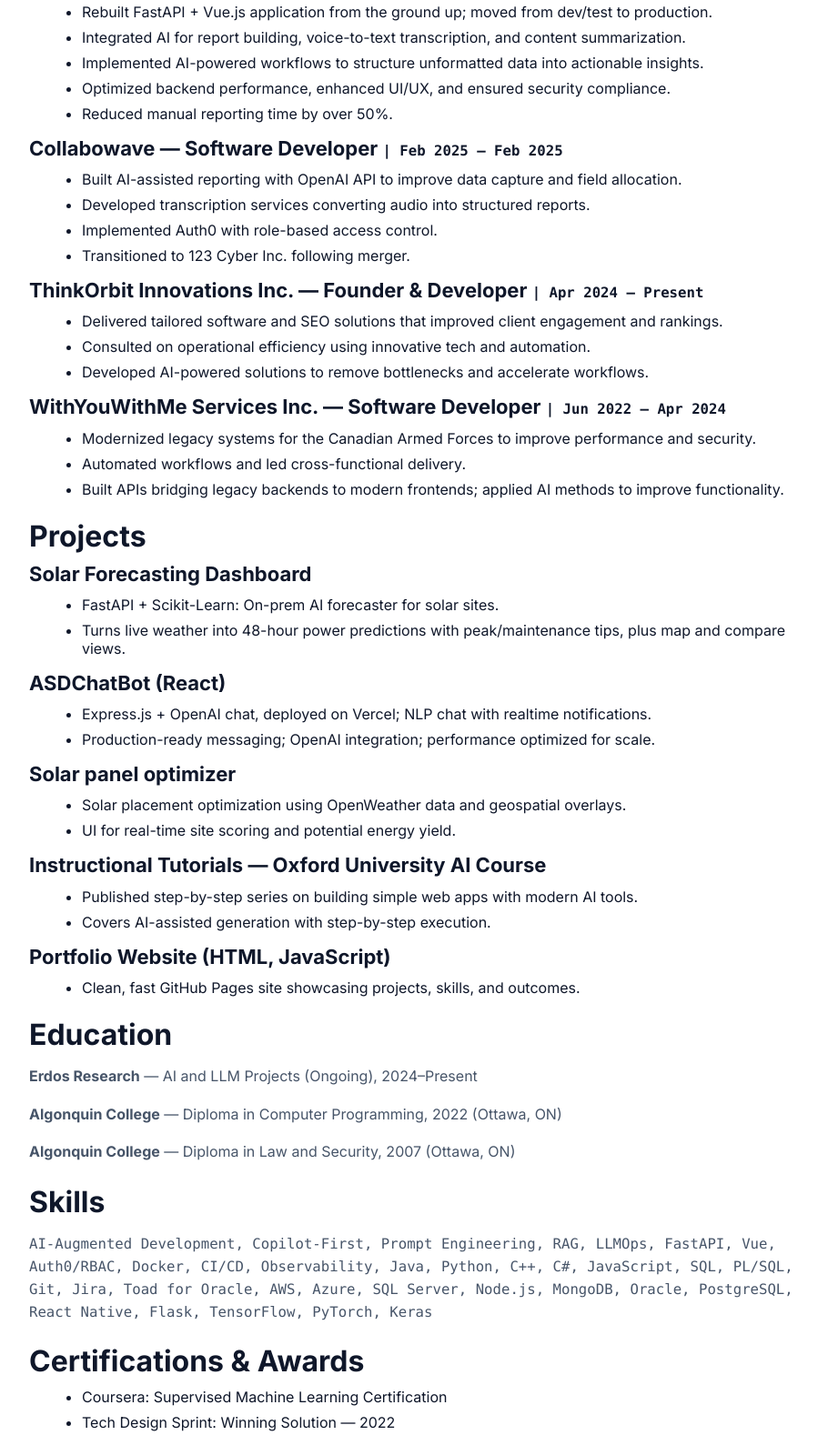
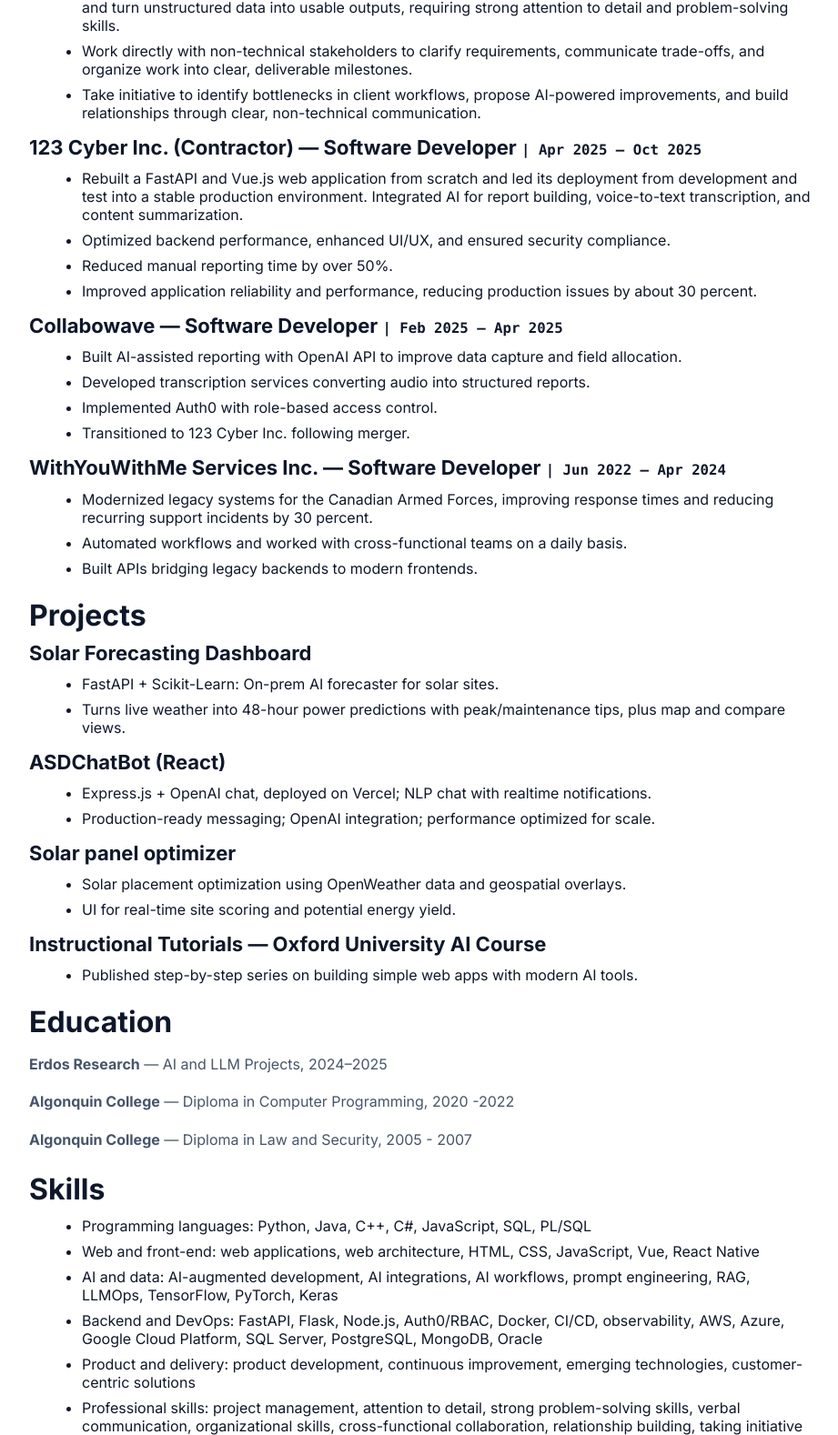
Before and after one commit to mcca0711/mccallum-portfolio, a plain HTML site: page resume.html in a window 1280 px wide. Shown: the part 721-2299 px from the top of the page at 91% size, without its empty margins (178-1099 px from the left). Drawn offline with Linux system fonts and the light colour scheme.

Commit message:
Updated resume

```diff
--- a/resume.html
+++ b/resume.html
@@ -29,7 +29,7 @@
   <div class="container resume">
     <header>
       <h1>Matt McCallum</h1>
-      <p class="mono">AI-Augmented Software Developer & Product Engineer · FastAPI · Vue · Auth0/RBAC · CI/CD · GenAI</p>
+      <p class="mono">AI Full-Stack Software Developer · FastAPI · Vue · Auth0/RBAC · CI/CD · GenAI</p>
       <div class="meta mono">
         Email: <a href="mailto:orbit9112@gmail.com">orbit9112@gmail.com</a> ·
         LinkedIn: <a href="https://www.linkedin.com/in/mcmatt42/" target="_blank" rel="noopener">https://www.linkedin.com/in/mcmatt42/</a>
@@ -42,22 +42,50 @@
 
     <section>
       <h2>Professional Summary</h2>
-      <p>Innovative and results-driven Software Developer & Technologist with over 3 years of experience designing, developing, and deploying cutting-edge applications. Skilled in AI-augmented development, integrating advanced machine learning models into practical solutions. Holds Secret Security Clearance, enabling contribution to high-security projects. Adept at building robust, scalable systems using FastAPI, Vue.js, and modern cloud technologies. Passionate about creating impactful digital products that leverage AI for efficiency, automation, and user experience.</p>
+      <p>Innovative, results-driven AI-Augmented Software Developer & Technologist with over 3 years of
+experience designing, developing, and deploying cutting-edge applications. Skilled in
+AI-augmented development, integrating advanced machine learning models into practical
+solutions. Holds Secret Security Clearance, enabling contribution to high-security projects. Adept
+at building robust, scalable systems using FastAPI, Vue.js, Auth0/RBAC, CI/CD, GenAI and
+modern cloud technologies. Focused on creating impactful digital products that leverage AI for
+efficiency, automation, and user experience.
+</p>
     </section>
 
     <section>
       <h2>Experience</h2>
 
-      <h3>123 Cyber Inc. (Contractor) — Software Developer <span class="mono">| Apr 2025 – Present</span></h3>
+      <h3>Freelance AI Full-Stack Software Developer <span class="mono">| Apr 2024 – Present</span></h3>
       <ul>
-        <li>Rebuilt FastAPI + Vue.js application from the ground up; moved from dev/test to production.</li>
-        <li>Integrated AI for report building, voice-to-text transcription, and content summarization.</li>
-        <li>Implemented AI-powered workflows to structure unformatted data into actionable insights.</li>
-        <li>Optimized backend performance, enhanced UI/UX, and ensured security compliance.</li>
-        <li>Reduced manual reporting time by over 50%.</li>
+        <li>Design and implement AI integrations and workflows that automate routine tasks,
+            streamline decisions, and turn unstructured data into usable outputs, requiring strong
+            attention to detail and problem-solving skills.
+        </li>
+        <li>Work directly with non-technical stakeholders to clarify requirements, communicate
+            trade-offs, and organize work into clear, deliverable milestones.
+        </li>
+        <li> Take initiative to identify bottlenecks in client workflows, propose AI-powered
+            improvements, and build relationships through clear, non-technical communication.
+        </li>
       </ul>
 
-      <h3>Collabowave — Software Developer <span class="mono">| Feb 2025 – Feb 2025</span></h3>
+      <h3>123 Cyber Inc. (Contractor) — Software Developer <span class="mono">| Apr 2025 – Oct 2025</span></h3>
+      <ul>
+        <li>Rebuilt a FastAPI and Vue.js web application from scratch and led its deployment
+            from development and test into a stable production environment.
+            Integrated AI for report building, voice-to-text transcription, and content
+            summarization.
+        </li>
+        <li>Optimized backend performance, enhanced UI/UX, and ensured security compliance.
+        </li>
+        <li>Reduced manual reporting time by over 50%.
+        </li>
+        <li>Improved application reliability and performance, reducing production issues by about
+            30 percent.
+        </li>
+      </ul>
+
+      <h3>Collabowave — Software Developer <span class="mono">| Feb 2025 – Apr 2025</span></h3>
       <ul>
         <li>Built AI-assisted reporting with OpenAI API to improve data capture and field allocation.</li>
         <li>Developed transcription services converting audio into structured reports.</li>
@@ -65,18 +93,15 @@
         <li>Transitioned to 123 Cyber Inc. following merger.</li>
       </ul>
 
-      <h3>ThinkOrbit Innovations Inc. — Founder & Developer <span class="mono">| Apr 2024 – Present</span></h3>
-      <ul>
-        <li>Delivered tailored software and SEO solutions that improved client engagement and rankings.</li>
-        <li>Consulted on operational efficiency using innovative tech and automation.</li>
-        <li>Developed AI-powered solutions to remove bottlenecks and accelerate workflows.</li>
-      </ul>
-
       <h3>WithYouWithMe Services Inc. — Software Developer <span class="mono">| Jun 2022 – Apr 2024</span></h3>
       <ul>
-        <li>Modernized legacy systems for the Canadian Armed Forces to improve performance and security.</li>
-        <li>Automated workflows and led cross-functional delivery.</li>
-        <li>Built APIs bridging legacy backends to modern frontends; applied AI methods to improve functionality.</li>
+        <li>Modernized legacy systems for the Canadian Armed Forces, improving response
+            times and reducing recurring support incidents by 30 percent.
+        </li>
+        <li>Automated workflows and worked with cross-functional teams on a daily basis.
+        </li>
+        <li>Built APIs bridging legacy backends to modern frontends.
+        </li>
       </ul>
     </section>
 
@@ -104,32 +129,43 @@
       <h3>Instructional Tutorials — Oxford University AI Course</h3>
       <ul>
         <li>Published step-by-step series on building simple web apps with modern AI tools.</li>
-        <li>Covers AI-assisted generation with step-by-step execution.</li>
-      </ul>
-
-      <h3>Portfolio Website (HTML, JavaScript)</h3>
-      <ul>
-        <li>Clean, fast GitHub Pages site showcasing projects, skills, and outcomes.</li>
       </ul>
     </section>
 
     <section>
       <h2>Education</h2>
-      <p><strong>Erdos Research</strong> — AI and LLM Projects (Ongoing), 2024–Present</p>
-      <p><strong>Algonquin College</strong> — Diploma in Computer Programming, 2022 (Ottawa, ON)</p>
-      <p><strong>Algonquin College</strong> — Diploma in Law and Security, 2007 (Ottawa, ON)</p>
+      <p><strong>Erdos Research</strong> — AI and LLM Projects, 2024–2025</p>
+      <p><strong>Algonquin College</strong> — Diploma in Computer Programming, 2020 -2022</p>
+      <p><strong>Algonquin College</strong> — Diploma in Law and Security, 2005 - 2007</p>
     </section>
 
     <section>
       <h2>Skills</h2>
-      <p class="mono">AI-Augmented Development, Copilot-First, Prompt Engineering, RAG, LLMOps, FastAPI, Vue, Auth0/RBAC, Docker, CI/CD, Observability, Java, Python, C++, C#, JavaScript, SQL, PL/SQL, Git, Jira, Toad for Oracle, AWS, Azure, SQL Server, Node.js, MongoDB, Oracle, PostgreSQL, React Native, Flask, TensorFlow, PyTorch, Keras</p>
+        <ul>
+        <li>Programming languages: Python, Java, C++, C#, JavaScript, SQL, PL/SQL</li>
+        <li>Web and front-end: web applications, web architecture, HTML, CSS, JavaScript, Vue, React
+            Native
+        </li>
+        <li>AI and data: AI-augmented development, AI integrations, AI workflows, prompt engineering,
+            RAG, LLMOps, TensorFlow, PyTorch, Keras</li>
+        <li>Backend and DevOps: FastAPI, Flask, Node.js, Auth0/RBAC, Docker, CI/CD, observability,
+            AWS, Azure, Google Cloud Platform, SQL Server, PostgreSQL, MongoDB, Oracle
+        </li>
+          <li>Product and delivery: product development, continuous improvement, emerging technologies,
+              customer-centric solutions
+          </li>
+            <li>Professional skills: project management, attention to detail, strong problem-solving skills, verbal
+                communication, organizational skills, cross-functional collaboration, relationship building, taking
+                initiative
+            </li>
+      </ul>
     </section>
 
     <section>
       <h2>Certifications & Awards</h2>
       <ul>
         <li>Coursera: Supervised Machine Learning Certification</li>
-        <li>Tech Design Sprint: Winning Solution — 2022</li>
+        <li>Tech Design Sprint: Winning Solution, Fortinet, 2022</li>
       </ul>
     </section>
 
@@ -150,5 +186,11 @@
     <div>© 2025 Matthew J. McCallum</div>
   </div>
 </footer>
+
+ <!-- Cloudflare Web Analytics -->
+   <script defer src='https://static.cloudflareinsights.com/beacon.min.js'
+   data-cf-beacon='{"token": "822386e2e5ea4ce4a79b5d62fd00261f"}'>
+  </script><!-- End Cloudflare Web Analytics -->
+
 </body>
 </html>
```
Also changed, not shown: about.html (+6 -0 lines), contact.html (+6 -0 lines), index.html (+6 -0 lines), projects.html (+6 -0 lines), resume.txt.
